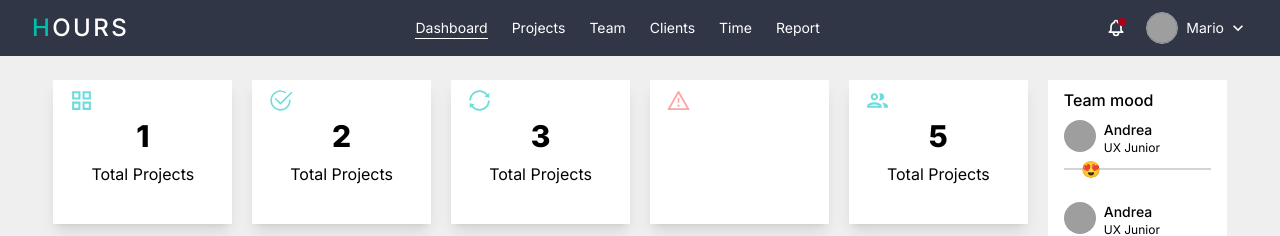
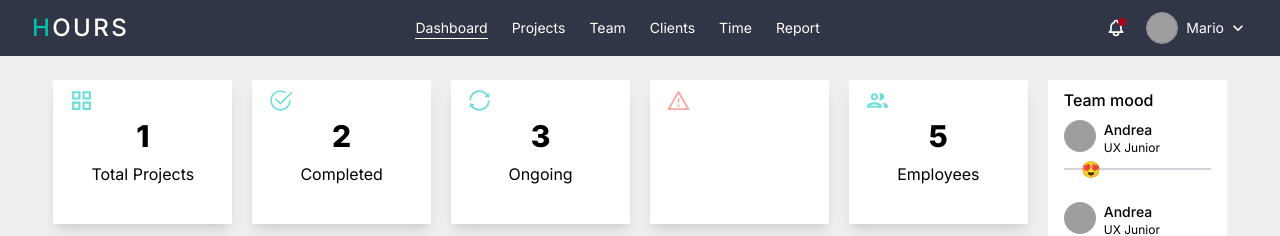
Before and after one commit to Avin008/roc8-user-dashboard-assignment, a React (Vite) app: page / in a window 1280 px wide. Shown: the top 236 px of the page. Built offline with nearby package versions, Linux system fonts and the light colour scheme; grey boxes are pictures that could not be loaded.

Commit message:
added: project status data

```diff
--- a/src/components/Layout.tsx
+++ b/src/components/Layout.tsx
@@ -13,6 +13,7 @@ import LineChart from "./LineChart";
 import LineChartContainer from "./LineChartContainer";
 import DoughnutChartContainer from "./DoughnutChartContainer";
 import DoughnutChart from "./DoughnutChart";
+import { projectStatus } from "../data";
 
 const Layout = () => {
   return (
@@ -20,8 +21,8 @@ const Layout = () => {
       <Navbar />
       <div className="grid h-full gap-5 grid-cols-6 mx-auto w-11/12 grid-rows-5 mt-20">
         <div className="col-span-5 grid row-span-1 grid-cols-5 gap-5">
-          {[1, 2, 3, 4, 5].map((x) => (
-            <StatusCard x={x} />
+          {projectStatus.map((x) => (
+            <StatusCard projectStatus={x} />
           ))}
         </div>
         <LineChartContainer>
--- a/src/components/StatusCard.tsx
+++ b/src/components/StatusCard.tsx
@@ -8,47 +8,57 @@ import {
   AiOutlineWarning,
 } from "react-icons/ai";
 
-const StatusCard = ({ x }: { x: number }) => {
+type ProjectStatus = {
+  projectStatus: {
+    id: number;
+    status: number;
+    name: string;
+  };
+};
+
+const StatusCard = ({ projectStatus }: ProjectStatus) => {
   return (
     <div
       className={`w-full relative bg-white h-full flex items-center justify-center shadow-lg ${
-        x === 4 && "bg-[#EB6482]"
+        projectStatus.id === 4 && "bg-[#EB6482]"
       }`}
     >
       <div
         className={`flex flex-col gap-2 justify-center items-center ${
-          x === 4 && "text-white"
+          projectStatus.id === 4 && "text-white"
         }`}
       >
-        <h2 className="font-extrabold text-3xl">{x}</h2>
-        <p>Total Projects</p>
+        <h2 className="font-extrabold text-3xl">
+          {projectStatus.status}
+        </h2>
+        <p>{projectStatus.name}</p>
       </div>
       <span className="absolute left-4 top-2">
-        {x === 1 && (
+        {projectStatus.id === 1 && (
           <MdGridView
             className="text-[#6DDDDC]"
             size={25}
           />
         )}
-        {x === 2 && (
+        {projectStatus.id === 2 && (
           <BsCheck2Circle
             className="text-[#6DDDDC]"
             size={25}
           />
         )}
-        {x === 3 && (
+        {projectStatus.id === 3 && (
           <AiOutlineSync
             className="text-[#6DDDDC]"
             size={25}
           />
         )}
-        {x === 4 && (
+        {projectStatus.id === 4 && (
           <AiOutlineWarning
             className="text-red-300"
             size={25}
           />
         )}
-        {x === 5 && (
+        {projectStatus.id === 5 && (
           <MdOutlinePeople
             className="text-[#6DDDDC]"
             size={25}
--- /dev/null
+++ b/src/data/index.ts
@@ -0,0 +1,11 @@
+export const projectStatus: {
+  id: number;
+  status: number;
+  name: string;
+}[] = [
+  { id: 1, status: 1, name: "Total Projects" },
+  { id: 2, status: 2, name: "Completed" },
+  { id: 3, status: 3, name: "Ongoing" },
+  { id: 4, status: 4, name: "Delayed" },
+  { id: 5, status: 5, name: "Employees" },
+];
```
